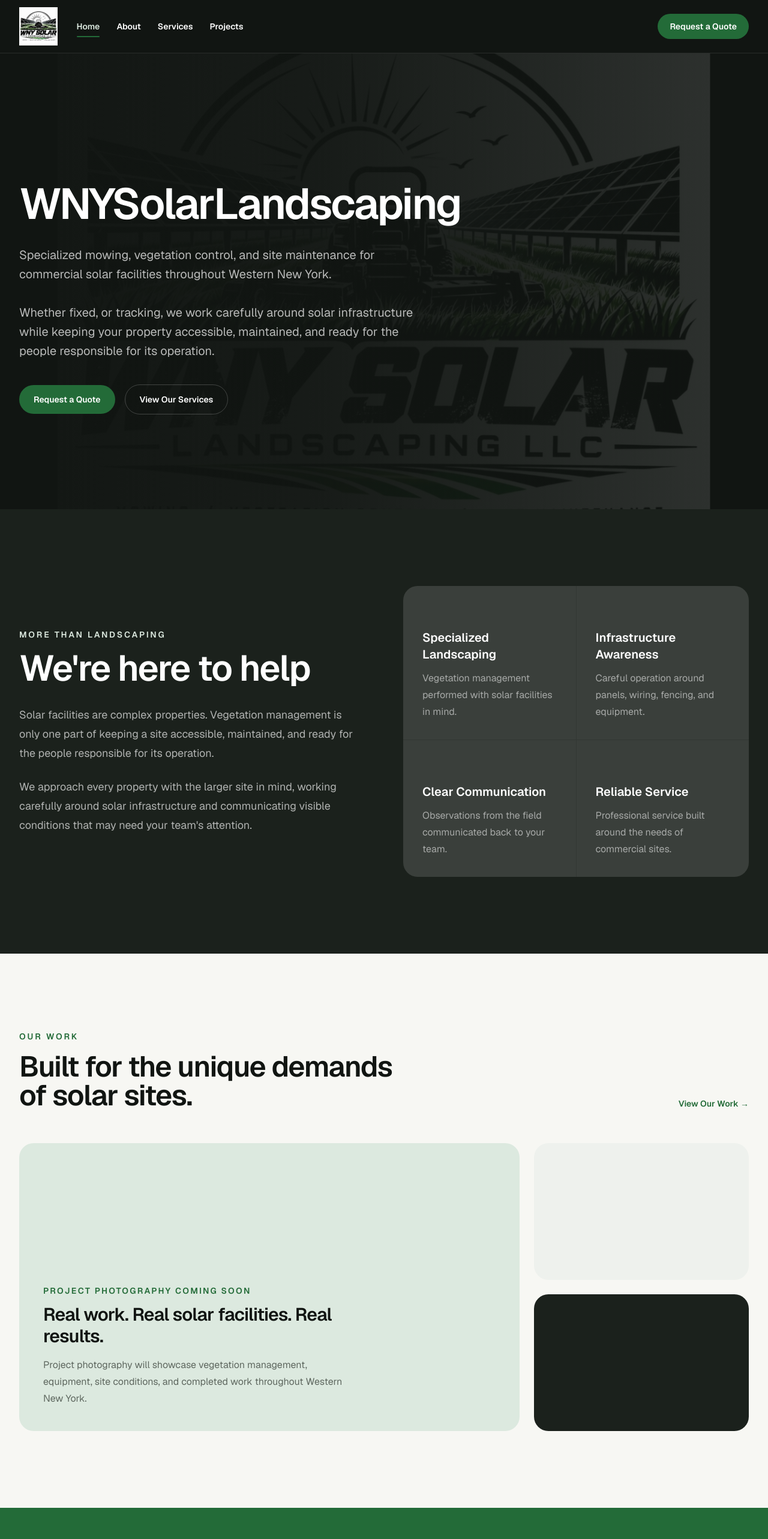
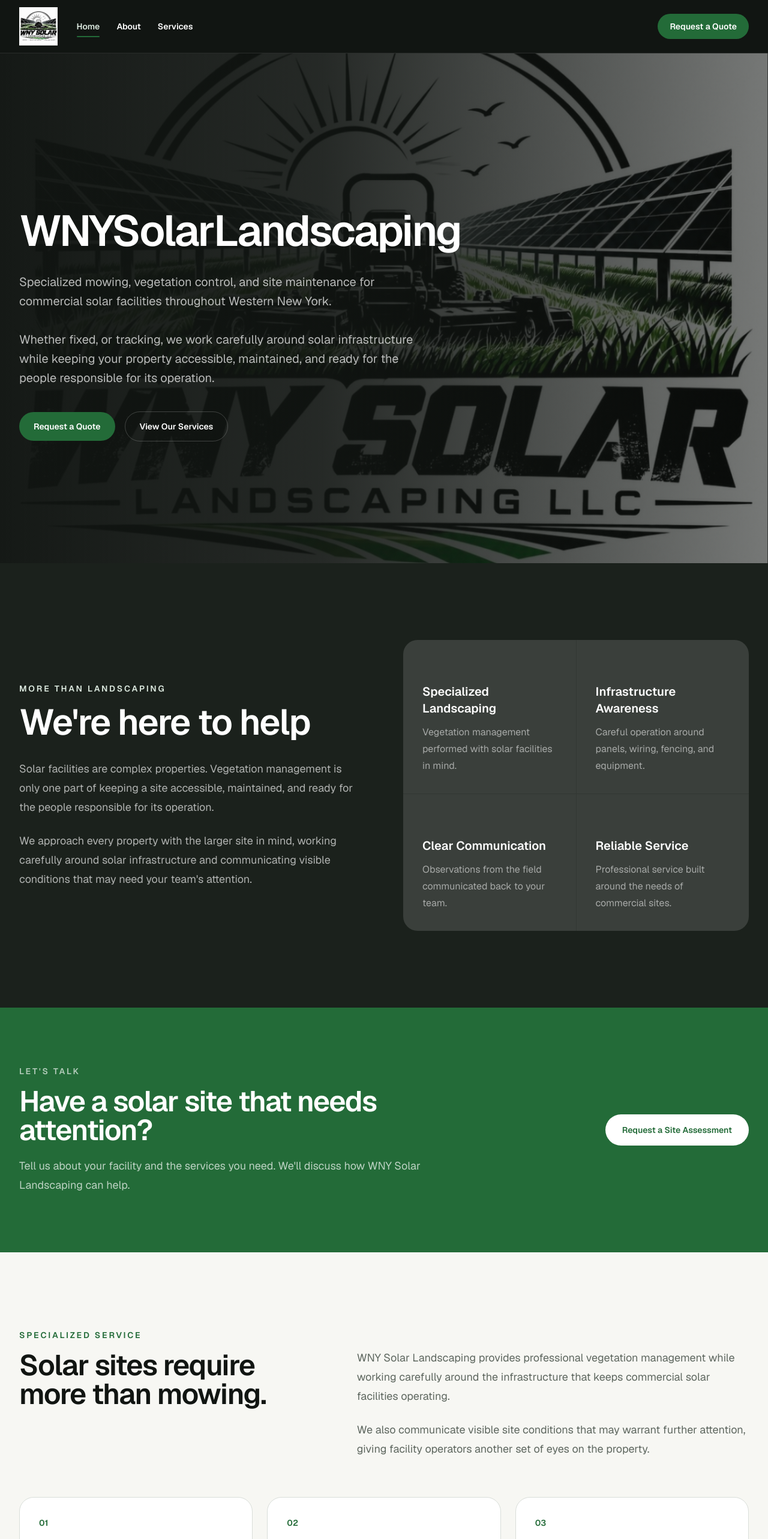
Before and after one commit to Darkstar5877/wny-solar-landscaping, a Next.js app: page / in a window 1280 px wide. Shown: the top 2566 px of the page at 60% size. Built offline with nearby package versions, Linux system fonts and the light colour scheme.

Commit message:
removed projects from header, removed projects from pages.tsx

```diff
--- a/app/page.tsx
+++ b/app/page.tsx
@@ -4,20 +4,26 @@
 export default function Home() {
   return (
     <main>
-      <section className="relative flex min-h-[680px] items-center overflow-hidden bg-brand-black text-white sm:min-h-[760px]">
+      <section className="relative flex min-h-[780px] items-center overflow-hidden bg-brand-black text-white sm:min-h-[850px]">
   <div className="absolute inset-0">
     <div className="absolute inset-0 flex items-center justify-center">
+ <div className="absolute inset-0 flex items-center justify-center">
+<div className="absolute inset-0">
   <Image
     src="/images/logo.jpeg"
     alt="WNY Solar Landscaping LLC"
-    width={1400}
-    height={1400}
+    fill
     priority
     quality={100}
-    className="h-auto w-[85%] max-w-[1100px] object-contain"
+    sizes="100vw"
+    className="object-cover"
   />
 
-  <div className="absolute inset-0 bg-[rgba(17,21,18,0.72)]" />
+  <div className="absolute inset-0 bg-black/10" />
+</div>
+</div>
+
+  <div className="absolute inset-0 bg-[rgba(154, 160, 155, 0.48)]" />
 </div>
 
     <div className="absolute inset-0 bg-[linear-gradient(90deg,rgba(17,21,18,0.98)_0%,rgba(17,21,18,0.90)_42%,rgba(17,21,18,0.52)_100%)]" />
@@ -139,53 +145,7 @@
   </div>
 </section>
 
-<section className="bg-background py-24 sm:py-32">
-  <div className="mx-auto max-w-7xl px-6 lg:px-8">
-    <div className="flex flex-col justify-between gap-8 md:flex-row md:items-end">
-      <div className="max-w-2xl">
-        <p className="text-sm font-semibold uppercase tracking-[0.2em] text-brand-green">
-          Our Work
-        </p>
 
-        <h2 className="mt-4 text-4xl font-semibold tracking-[-0.03em] text-brand-black sm:text-5xl">
-          Built for the unique demands of solar sites.
-        </h2>
-      </div>
-
-      <Link
-        href="/projects"
-        className="text-sm font-semibold text-brand-green transition hover:text-brand-green-dark"
-      >
-        View Our Work →
-      </Link>
-    </div>
-
-    <div className="mt-14 grid gap-6 lg:grid-cols-[1.4fr_0.6fr]">
-      <div className="flex min-h-[480px] items-end rounded-3xl bg-brand-green-light p-8 sm:p-10">
-        <div>
-          <p className="text-sm font-semibold uppercase tracking-[0.16em] text-brand-green">
-            Project Photography Coming Soon
-          </p>
-
-          <h3 className="mt-3 max-w-lg text-3xl font-semibold tracking-tight text-brand-black">
-            Real work. Real solar facilities. Real results.
-          </h3>
-
-          <p className="mt-4 max-w-lg leading-7 text-text-secondary">
-            Project photography will showcase vegetation management,
-            equipment, site conditions, and completed work throughout Western
-            New York.
-          </p>
-        </div>
-      </div>
-
-      <div className="grid gap-6">
-        <div className="min-h-[225px] rounded-3xl bg-surface-muted" />
-        <div className="min-h-[225px] rounded-3xl bg-brand-dark" />
-      </div>
-    </div>
-  </div>
-</section>
 
 <section className="bg-brand-green py-20 text-white sm:py-24">
   <div className="mx-auto max-w-7xl px-6 lg:px-8">
--- a/app/projects/page.tsx
+++ /dev/null
@@ -1,178 +0,0 @@
-import type { Metadata } from "next";
-import Link from "next/link";
-
-export const metadata: Metadata = {
-  title: "Projects",
-  description:
-    "Explore solar vegetation management and commercial solar site maintenance projects from WNY Solar Landscaping.",
-};
-
-const projects = [
-  {
-    title: "Solar Site Vegetation Management",
-    location: "Western New York",
-    service: "Vegetation Management",
-  },
-  {
-    title: "Solar Array Maintenance",
-    location: "Western New York",
-    service: "Site Maintenance",
-  },
-  {
-    title: "Commercial Solar Property",
-    location: "Western New York",
-    service: "Vegetation & Site Management",
-  },
-];
-
-export default function ProjectsPage() {
-  return (
-    <main>
-      {/* Hero */}
-      <section className="bg-brand-black pb-24 pt-40 text-white sm:pb-28 sm:pt-44">
-        <div className="mx-auto max-w-7xl px-6 lg:px-8">
-          <div className="max-w-4xl">
-            <p className="text-sm font-semibold uppercase tracking-[0.22em] text-brand-green-light">
-              Our Work
-            </p>
-
-            <h1 className="mt-6 text-5xl font-semibold leading-[1.02] tracking-[-0.04em] sm:text-6xl lg:text-7xl">
-              Solar sites maintained with purpose.
-            </h1>
-
-            <p className="mt-8 max-w-2xl text-lg leading-8 text-white/65 sm:text-xl">
-              A look at vegetation management and site maintenance work
-              performed at commercial solar facilities throughout Western New
-              York.
-            </p>
-          </div>
-        </div>
-      </section>
-
-      {/* Projects */}
-      <section className="bg-background py-24 sm:py-32">
-        <div className="mx-auto max-w-7xl px-6 lg:px-8">
-          <div className="flex flex-col justify-between gap-8 md:flex-row md:items-end">
-            <div className="max-w-2xl">
-              <p className="text-sm font-semibold uppercase tracking-[0.2em] text-brand-green">
-                Project Portfolio
-              </p>
-
-              <h2 className="mt-4 text-4xl font-semibold tracking-[-0.03em] text-brand-black sm:text-5xl">
-                Work you can see.
-              </h2>
-            </div>
-
-            <p className="max-w-md leading-7 text-text-secondary">
-              Project photography and additional site information will be
-              added as our portfolio grows.
-            </p>
-          </div>
-
-          <div className="mt-16 space-y-16">
-            {projects.map((project, index) => (
-              <article key={project.title}>
-                <div
-                  className={`relative flex min-h-[520px] items-end overflow-hidden rounded-3xl ${
-                    index === 0
-                      ? "bg-brand-green-light"
-                      : index === 1
-                        ? "bg-surface-muted"
-                        : "bg-brand-dark"
-                  }`}
-                >
-                  <div className="absolute inset-0 flex items-center justify-center">
-                    <p
-                      className={`text-sm font-semibold uppercase tracking-[0.2em] ${
-                        index === 2
-                          ? "text-white/35"
-                          : "text-brand-green/50"
-                      }`}
-                    >
-                      Project Photography
-                    </p>
-                  </div>
-
-                  <div className="relative z-10 m-6 max-w-xl rounded-2xl bg-white/95 p-7 shadow-sm sm:m-8 sm:p-8">
-                    <p className="text-sm font-semibold uppercase tracking-[0.16em] text-brand-green">
-                      {project.location}
-                    </p>
-
-                    <h3 className="mt-3 text-2xl font-semibold tracking-tight text-brand-black sm:text-3xl">
-                      {project.title}
-                    </h3>
-
-                    <p className="mt-3 text-text-secondary">
-                      {project.service}
-                    </p>
-                  </div>
-                </div>
-              </article>
-            ))}
-          </div>
-        </div>
-      </section>
-
-      {/* What We Document */}
-      <section className="bg-surface-muted py-24 sm:py-32">
-        <div className="mx-auto max-w-7xl px-6 lg:px-8">
-          <div className="grid gap-12 lg:grid-cols-[0.8fr_1.2fr] lg:gap-20">
-            <div>
-              <p className="text-sm font-semibold uppercase tracking-[0.2em] text-brand-green">
-                On Site
-              </p>
-
-              <h2 className="mt-4 text-4xl font-semibold tracking-[-0.03em] text-brand-black sm:text-5xl">
-                Showing the work behind the results.
-              </h2>
-            </div>
-
-            <div className="grid gap-6 sm:grid-cols-2">
-              {[
-                "Before & after conditions",
-                "Vegetation management",
-                "Solar array access",
-                "Site & infrastructure conditions",
-              ].map((item) => (
-                <div
-                  key={item}
-                  className="rounded-2xl border border-border bg-surface p-6"
-                >
-                  <span className="mb-5 block h-2 w-2 rounded-full bg-brand-green" />
-                  <p className="font-semibold text-brand-black">{item}</p>
-                </div>
-              ))}
-            </div>
-          </div>
-        </div>
-      </section>
-
-      {/* CTA */}
-      <section className="bg-brand-green py-20 text-white sm:py-24">
-        <div className="mx-auto flex max-w-7xl flex-col justify-between gap-10 px-6 lg:flex-row lg:items-center lg:px-8">
-          <div className="max-w-2xl">
-            <p className="text-sm font-semibold uppercase tracking-[0.2em] text-white/65">
-              Your Site Could Be Next
-            </p>
-
-            <h2 className="mt-4 text-4xl font-semibold tracking-[-0.03em] sm:text-5xl">
-              Let&apos;s talk about your facility.
-            </h2>
-
-            <p className="mt-5 text-lg leading-8 text-white/70">
-              Tell us about your solar property and its vegetation management
-              needs.
-            </p>
-          </div>
-
-          <Link
-            href="/contact"
-            className="inline-flex w-fit rounded-full bg-white px-7 py-4 text-sm font-semibold text-brand-green transition hover:bg-background"
-          >
-            Request a Quote
-          </Link>
-        </div>
-      </section>
-    </main>
-  );
-}
--- a/components/Header.tsx
+++ b/components/Header.tsx
@@ -34,7 +34,7 @@
     { href: "/", label: "Home" },
     { href: "/about", label: "About" },
     { href: "/services", label: "Services" },
-    { href: "/projects", label: "Projects" },
+
   ].map((item) => {
     const active = pathname === item.href;
 
```
